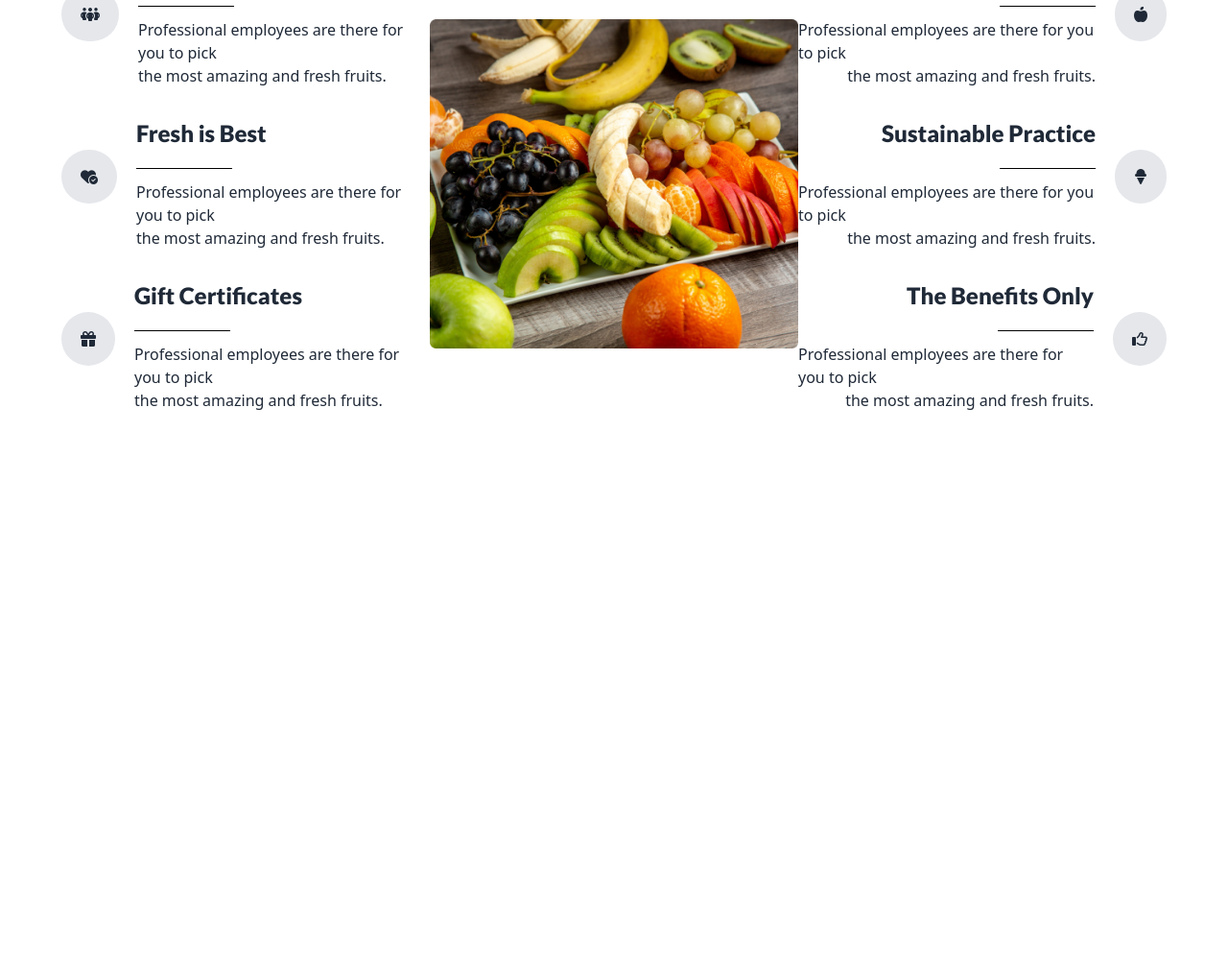
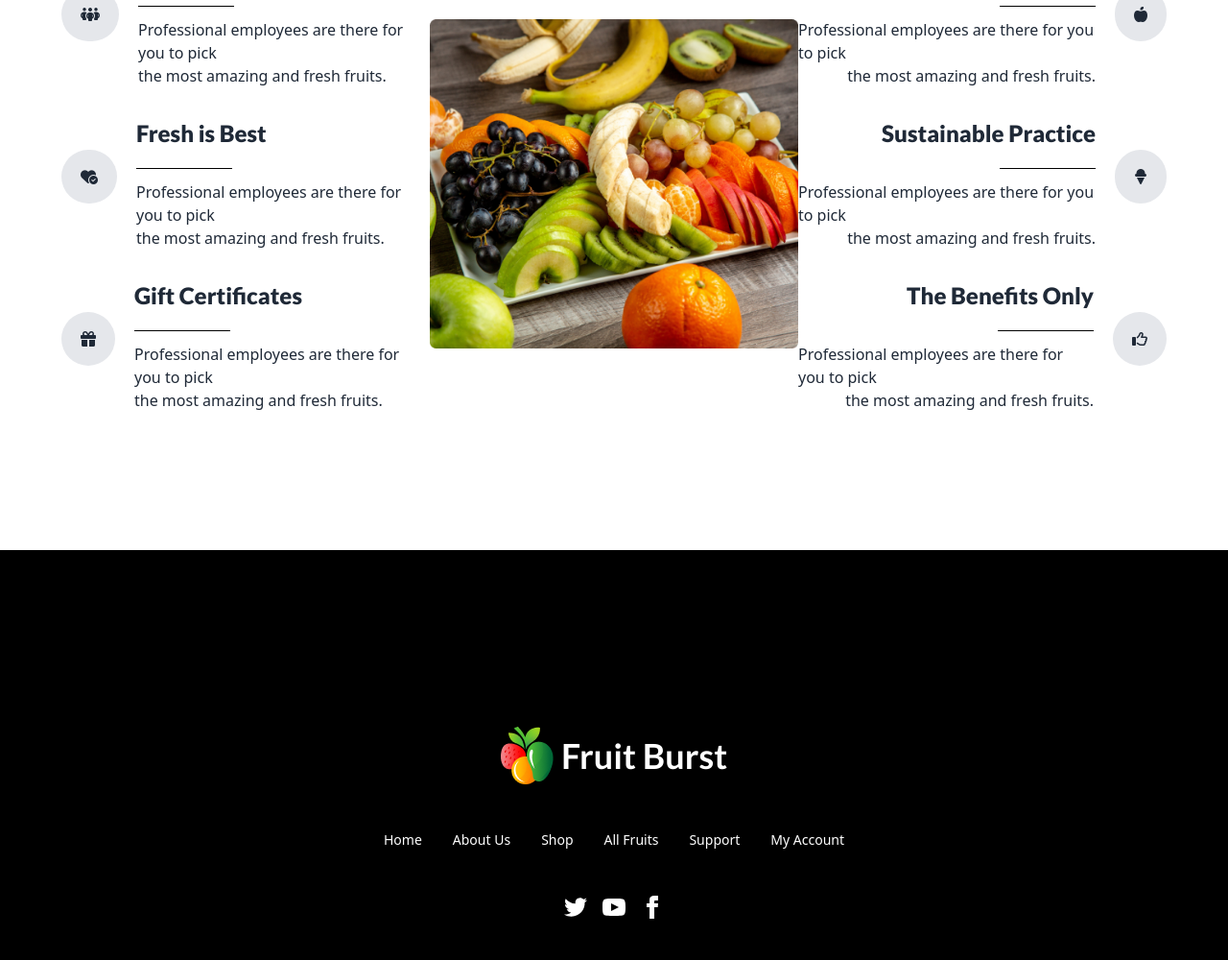
Before and after one commit to Masud-Rahman22/fruit-brust, a plain HTML site: page index.html in a window 1280 px wide. Shown: the part 3067-4067 px from the top of the page at 96% size. Before the commit the page ends 3512 px from the top, so only its background shows below. Drawn offline with nearby package versions, Linux system fonts and the light colour scheme.

Commit message:
footer section done

```diff
--- a/index.html
+++ b/index.html
@@ -543,8 +543,42 @@
         </section>
     </main>
     <!-- footer section -->
-    <footer class="w-full min-h-[70%] mx-auto bg-black">
-
+    <footer class="footer footer-center p-10 bg-black text-white mt-32">
+        <div>
+            <div class="flex justify-center items-center gap-2 mt-36 mb-10">
+                <img src="./images/logo.png" alt="">
+                <h1 class="font-lato text-4xl font-bold text-white">Fruit Burst</h1>
+            </div>
+            <ul class=" grid grid-cols-3 gap-8 lg:flex justify-center items-center gap-12 mb-10">
+                <li><a>Home</a></li>
+                <li><a>About Us</a></li>
+                <li><a>Shop</a></li>
+                <li><a>All Fruits</a></li>
+                <li><a>Support</a></li>
+                <li><a>My Account</a></li>
+            </ul>
+        <div>
+            <div class="grid grid-flow-col gap-4 mb-10">
+                <a><svg xmlns="http://www.w3.org/2000/svg" width="24" height="24" viewBox="0 0 24 24"
+                        class="fill-current">
+                        <path
+                            d="M24 4.557c-.883.392-1.832.656-2.828.775 1.017-.609 1.798-1.574 2.165-2.724-.951.564-2.005.974-3.127 1.195-.897-.957-2.178-1.555-3.594-1.555-3.179 0-5.515 2.966-4.797 6.045-4.091-.205-7.719-2.165-10.148-5.144-1.29 2.213-.669 5.108 1.523 6.574-.806-.026-1.566-.247-2.229-.616-.054 2.281 1.581 4.415 3.949 4.89-.693.188-1.452.232-2.224.084.626 1.956 2.444 3.379 4.6 3.419-2.07 1.623-4.678 2.348-7.29 2.04 2.179 1.397 4.768 2.212 7.548 2.212 9.142 0 14.307-7.721 13.995-14.646.962-.695 1.797-1.562 2.457-2.549z">
+                        </path>
+                    </svg></a>
+                <a><svg xmlns="http://www.w3.org/2000/svg" width="24" height="24" viewBox="0 0 24 24"
+                        class="fill-current">
+                        <path
+                            d="M19.615 3.184c-3.604-.246-11.631-.245-15.23 0-3.897.266-4.356 2.62-4.385 8.816.029 6.185.484 8.549 4.385 8.816 3.6.245 11.626.246 15.23 0 3.897-.266 4.356-2.62 4.385-8.816-.029-6.185-.484-8.549-4.385-8.816zm-10.615 12.816v-8l8 3.993-8 4.007z">
+                        </path>
+                    </svg></a>
+                <a><svg xmlns="http://www.w3.org/2000/svg" width="24" height="24" viewBox="0 0 24 24"
+                        class="fill-current">
+                        <path
+                            d="M9 8h-3v4h3v12h5v-12h3.642l.358-4h-4v-1.667c0-.955.192-1.333 1.115-1.333h2.885v-5h-3.808c-3.596 0-5.192 1.583-5.192 4.615v3.385z">
+                        </path>
+                    </svg></a>
+            </div>
+        </div>
     </footer>
 </body>
 
```
